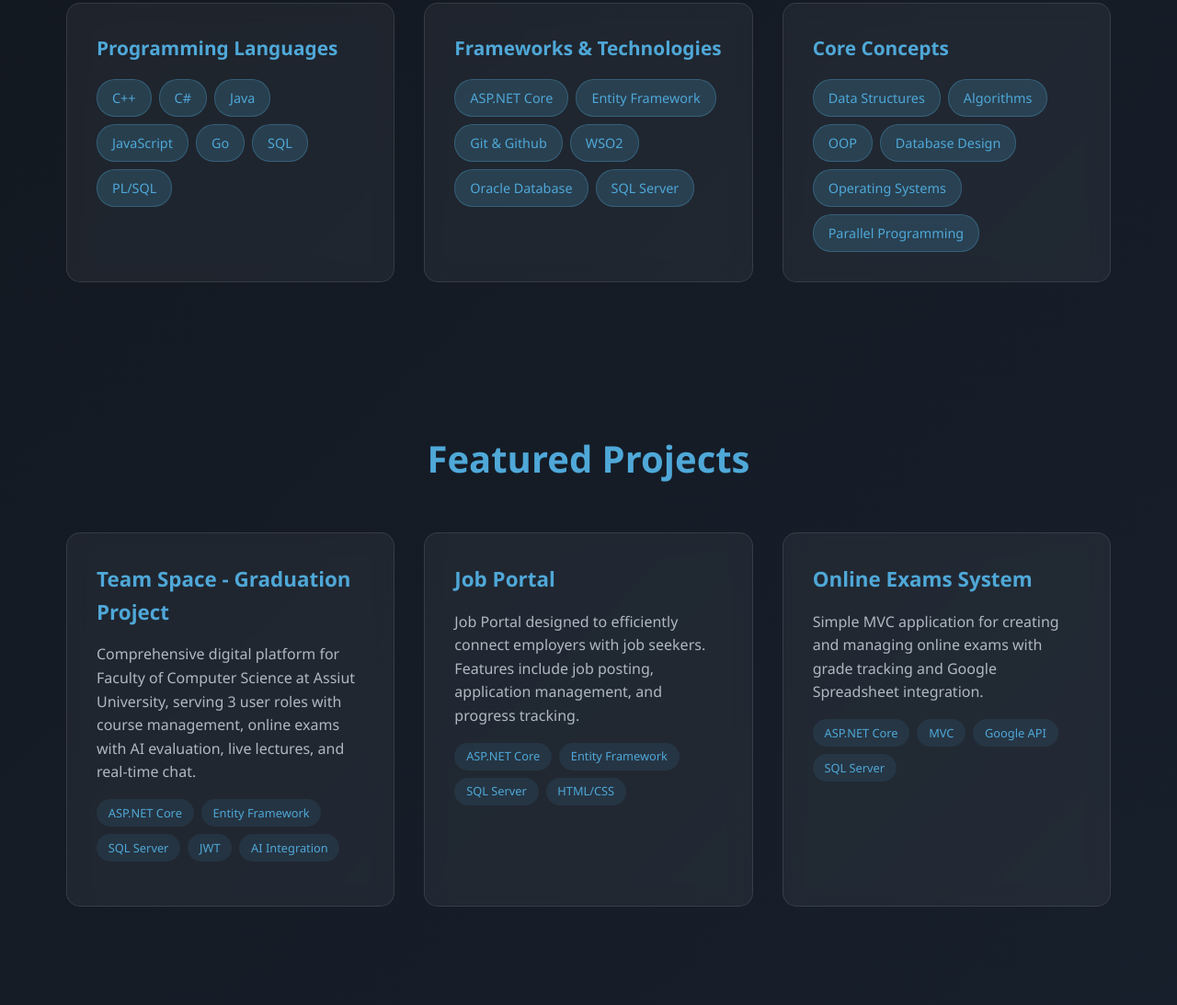
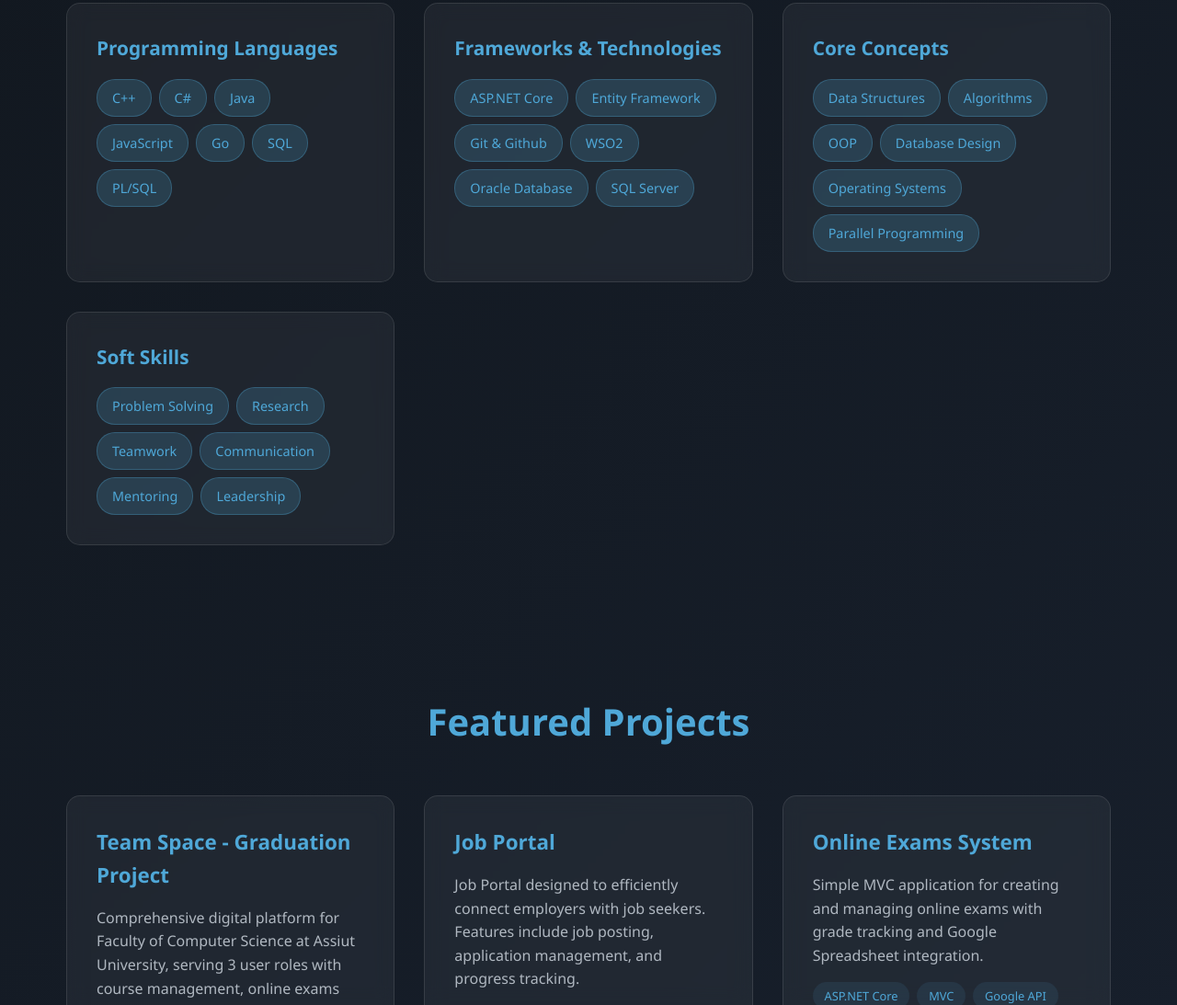
Before and after one commit to AZIZ20035/aziz20035.github.io, a plain HTML site: page index.html in a window 1280 px wide. Shown: the part 1668-2761 px from the top of the page at 92% size. Drawn offline with Linux system fonts and the light colour scheme.

Commit message:
add soft skills

```diff
--- a/index.html
+++ b/index.html
@@ -540,6 +540,19 @@
                     <span class="skill-tag">Parallel Programming</span>
                 </div>
             </div>
+            <div class="skill-category">
+                <h3>Soft Skills</h3>
+                <div class="skill-tags">
+                    <span class="skill-tag">Problem Solving</span>
+                    <span class="skill-tag">Research</span>
+                    <span class="skill-tag">Teamwork</span>
+                    <span class="skill-tag">Communication</span>
+                    <span class="skill-tag">Mentoring</span>
+                    <span class="skill-tag">Leadership</span>
+
+
+                </div>
+            </div>
         </div>
     </section>
 
```
